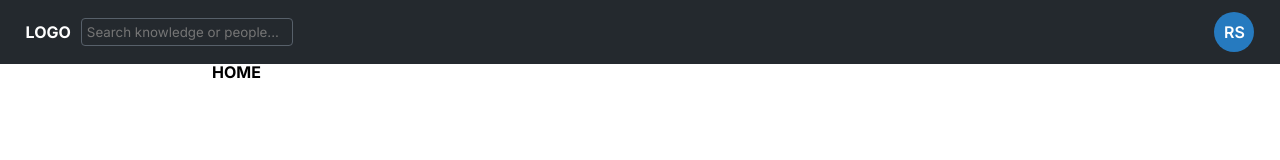
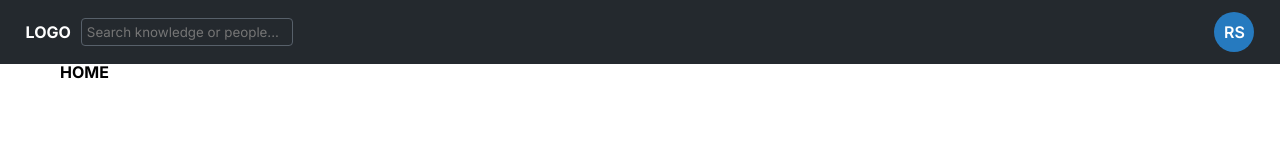
Before and after one commit to insight-hub/ih-web-client, a React app: page / in a window 1280 px wide. Shown: the top 160 px of the page. Built offline with nearby package versions, Linux system fonts and the light colour scheme.

Commit message:
wip(css library): utilities classes

```diff
--- a/src/styles/index.scss
+++ b/src/styles/index.scss
@@ -1,5 +1,6 @@
 @import 'reset';
 @import 'variables';
+@import 'utilities';
 @import 'breackpoints';
 @import 'grid';
 @import 'theme';
--- /dev/null
+++ b/src/styles/utilities.scss
@@ -0,0 +1,185 @@
+@use 'sass:math';
+
+$utilities: (
+  'padding': (
+    'prefix': 'p',
+    'values': (
+      '0': 0,
+      '1': $base-padding,
+      '2': $base-padding * 2,
+      '3': $base-padding * 3,
+      '4': $base-padding * 4,
+      '5': $base-padding * 5,
+    ),
+  ),
+  'padding-left': (
+    'prefix': 'pl',
+    'values': (
+      '0': 0,
+      '1': $base-padding,
+      '2': $base-padding * 2,
+      '3': $base-padding * 3,
+      '4': $base-padding * 4,
+      '5': $base-padding * 5,
+    ),
+  ),
+  'padding-right': (
+    'prefix': 'pr',
+    'values': (
+      '0': 0,
+      '1': $base-padding,
+      '2': $base-padding * 2,
+      '3': $base-padding * 3,
+      '4': $base-padding * 4,
+      '5': $base-padding * 5,
+    ),
+  ),
+  'padding-top': (
+    'prefix': 'pt',
+    'values': (
+      '0': 0,
+      '1': $base-padding,
+      '2': $base-padding * 2,
+      '3': $base-padding * 3,
+      '4': $base-padding * 4,
+      '5': $base-padding * 5,
+    ),
+  ),
+  'padding-bottom': (
+    'prefix': 'pb',
+    'values': (
+      '0': 0,
+      '1': $base-padding,
+      '2': $base-padding * 2,
+      '3': $base-padding * 3,
+      '4': $base-padding * 4,
+      '5': $base-padding * 5,
+    ),
+  ),
+  'margin': (
+    'prefix': 'm',
+    'values': (
+      '0': 0,
+      '1': $base-padding,
+      '2': $base-padding * 2,
+      '3': $base-padding * 3,
+      '4': $base-padding * 4,
+      '5': $base-padding * 5,
+    ),
+  ),
+  'margin-left': (
+    'prefix': 'ml',
+    'values': (
+      '0': 0,
+      '1': $base-padding,
+      '2': $base-padding * 2,
+      '3': $base-padding * 3,
+      '4': $base-padding * 4,
+      '5': $base-padding * 5,
+    ),
+  ),
+  'margin-right': (
+    'prefix': 'mr',
+    'values': (
+      '0': 0,
+      '1': $base-padding,
+      '2': $base-padding * 2,
+      '3': $base-padding * 3,
+      '4': $base-padding * 4,
+      '5': $base-padding * 5,
+    ),
+  ),
+  'margin-top': (
+    'prefix': 'm-t',
+    'values': (
+      '0': 0,
+      '1': $base-padding,
+      '2': $base-padding * 2,
+      '3': $base-padding * 3,
+      '4': $base-padding * 4,
+      '5': $base-padding * 5,
+    ),
+  ),
+  'margin-bottom': (
+    'prefix': 'mb',
+    'values': (
+      '0': 0,
+      '1': $base-padding,
+      '2': $base-padding * 2,
+      '3': $base-padding * 3,
+      '4': $base-padding * 4,
+      '5': $base-padding * 5,
+    ),
+  ),
+  'opacity': (
+    'prefix': 'o',
+    'values': (
+      '10': 0.1,
+      '20': 0.2,
+      '30': 0.3,
+      '40': 0.4,
+      '50': 0.5,
+      '60': 0.6,
+      '70': 0.7,
+      '80': 0.8,
+      '90': 0.9,
+      '100': 1,
+    ),
+  ),
+  'border-radius': (
+    'prefix': 'br',
+    'values': (
+      'default': $base-border-radius,
+      'none': 0,
+      'xs': math.div($base-border-radius, 4),
+      'sm': math.div($base-border-radius, 2),
+      'lg': $base-border-radius * 2,
+      'full': 50%,
+    ),
+  ),
+  'display': (
+    'prefix': 'd',
+    'values': (
+      'none': none,
+      'flex': flex,
+      'block': block,
+      'inline': inline,
+      'inline-block': inline-block,
+    ),
+  ),
+  'font-size': (
+    'prefix': 'font',
+    'values': (
+      'sm': $font-size-sm,
+      'md': $base-font-size,
+      'lg': $font-size-lg,
+      'xl': $font-size-xl,
+      'xxl': $font-size-xxl,
+    ),
+  ),
+  'font-weight': (
+    'prefix': 'fw',
+    'values': (
+      'thin': 100,
+      'normal': 400,
+      'bold': 700,
+    ),
+  ),
+);
+
+@each $property, $map in $utilities {
+  $prefix: map-get($map, 'prefix');
+  $values: map-get($map, 'values');
+
+  @each $k, $v in $values {
+    @if ($k == 'default') {
+      .#{prefix} {
+        #{$property}: $v;
+      }
+    } @else {
+      .#{$prefix}-#{$k} {
+        #{$property}: $v;
+      }
+    }
+  }
+}
--- a/src/styles/variables.scss
+++ b/src/styles/variables.scss
@@ -3,6 +3,17 @@ $primary-color: #0d6efd;
 $text-regular-color: #242424;
 $text-regular-size: 0.9rem;
 
-$content-lg-width: 70vw;
+$content-lg-width: 1200px;
 
 $border-default-color: #d0d7de;
+
+$base-padding: 0.75rem;
+$base-margin: 0.75rem;
+
+$base-border-radius: 20px;
+
+$base-font-size: 1rem;
+$font-size-sm: $base-font-size * 0.8;
+$font-size-lg: $base-font-size * 1.4;
+$font-size-xl: $base-font-size * 2;
+$font-size-xxl: $base-font-size * 2.4;
```
